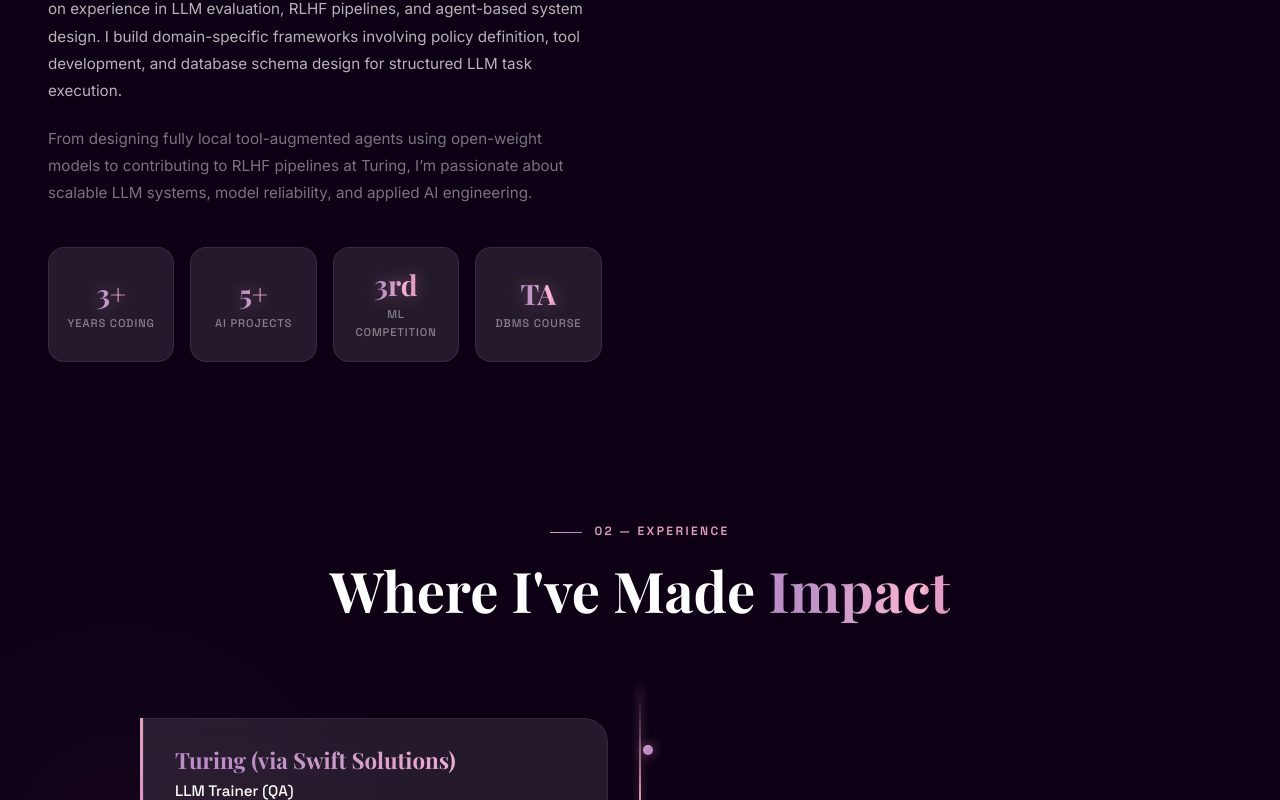
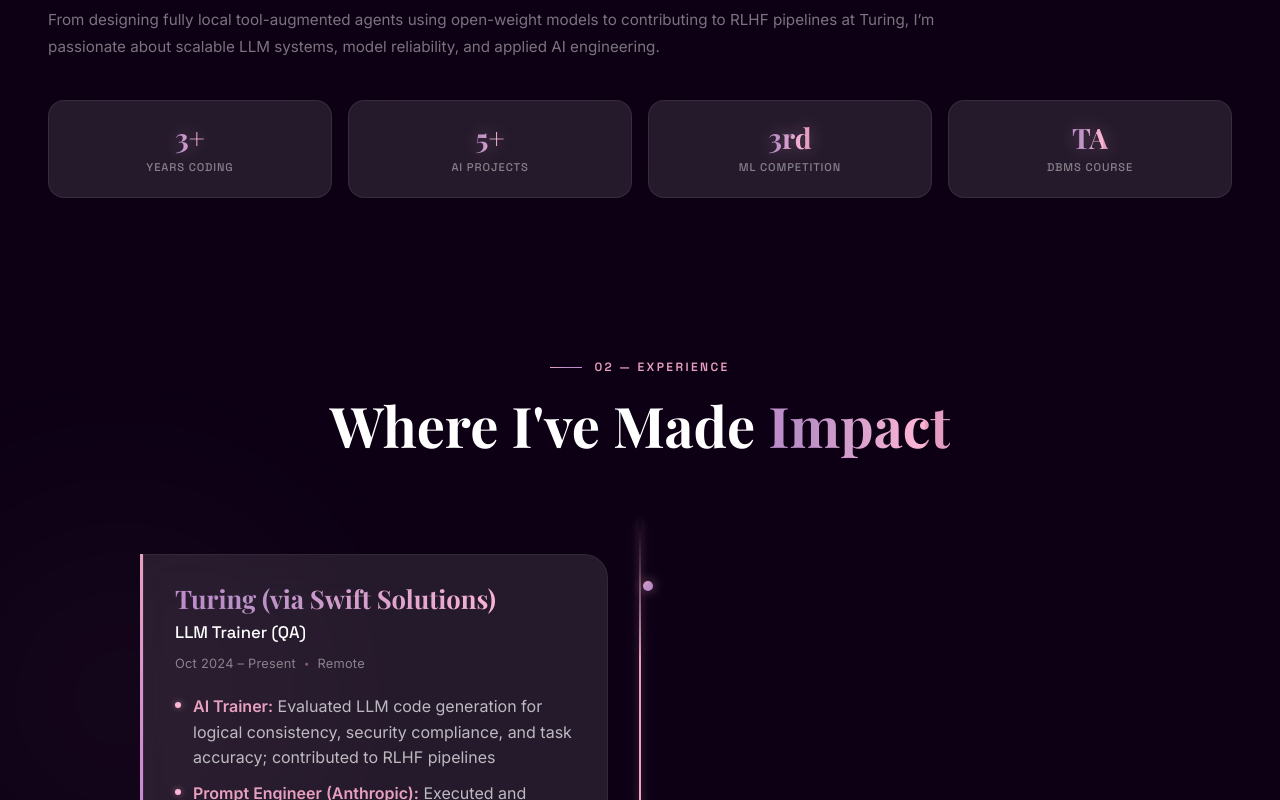
Before and after one commit to rabiya43/Rabiya-Portfolio, a React (Vite) app: page / in a window 1280 px wide. Shown: the part 1100-1900 px from the top of the page. Built offline with nearby package versions, Linux system fonts and the light colour scheme; a web font is replaced by a local one.

Commit message:
UI tweaks: skills bars, exp font size, about layout

```diff
--- a/src/components/sections/About.css
+++ b/src/components/sections/About.css
@@ -5,7 +5,7 @@
 /* ---- Layout ---- */
 .about__grid {
   display: grid;
-  grid-template-columns: 1fr 1fr;
+  grid-template-columns: 1fr;
   gap: clamp(3rem, 6vw, 5rem);
   align-items: center;
 }
@@ -22,7 +22,7 @@
   line-height: 1.8;
   color: var(--color-text-secondary);
   margin-bottom: 1.25rem;
-  max-width: 540px;
+  max-width: 900px;
 }
 
 .about__bio--secondary {
--- a/src/components/sections/Experience.css
+++ b/src/components/sections/Experience.css
@@ -201,7 +201,7 @@
 
 .exp-card__company {
   font-family: var(--font-display);
-  font-size: clamp(1.15rem, 2vw, 1.4rem);
+  font-size: clamp(1.3rem, 2.5vw, 1.6rem);
   font-weight: 700;
   margin-bottom: 0.25rem;
   line-height: 1.3;
@@ -209,7 +209,7 @@
 
 .exp-card__role {
   font-family: var(--font-heading);
-  font-size: 0.95rem;
+  font-size: 1.05rem;
   font-weight: 500;
   color: var(--color-text-primary);
   margin-bottom: 0.5rem;
@@ -253,7 +253,7 @@
   align-items: flex-start;
   gap: 0.75rem;
   font-family: var(--font-body);
-  font-size: 0.85rem;
+  font-size: 1rem;
   line-height: 1.6;
   color: var(--color-text-secondary);
 }
--- a/src/components/sections/Skills.jsx
+++ b/src/components/sections/Skills.jsx
@@ -106,13 +106,6 @@ export default function Skills() {
                         {skill.name}
                       </div>
                     </div>
-                    <div className="skills__bar-track">
-                      <motion.div
-                        className="skills__bar-fill"
-                        variants={barVariants}
-                        custom={skill.level}
-                      />
-                    </div>
                   </div>
                 ))}
               </div>
```
